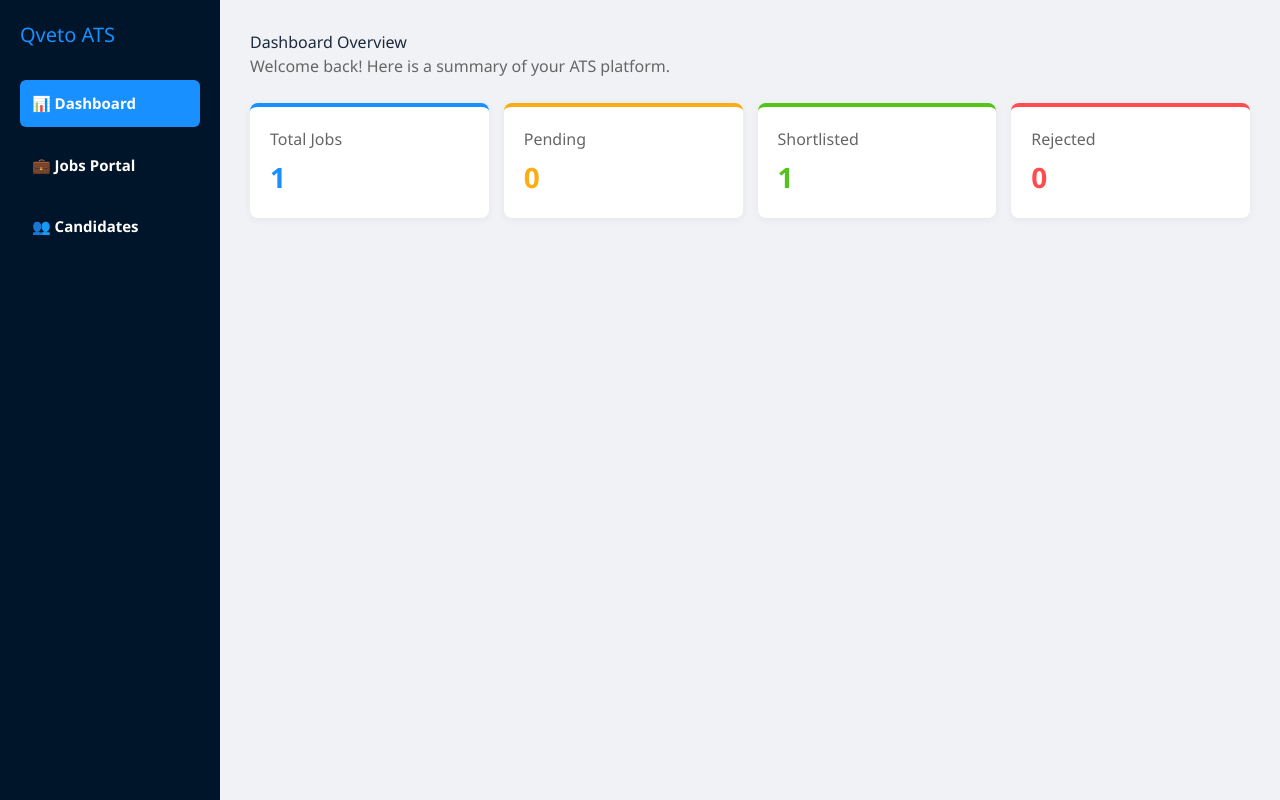
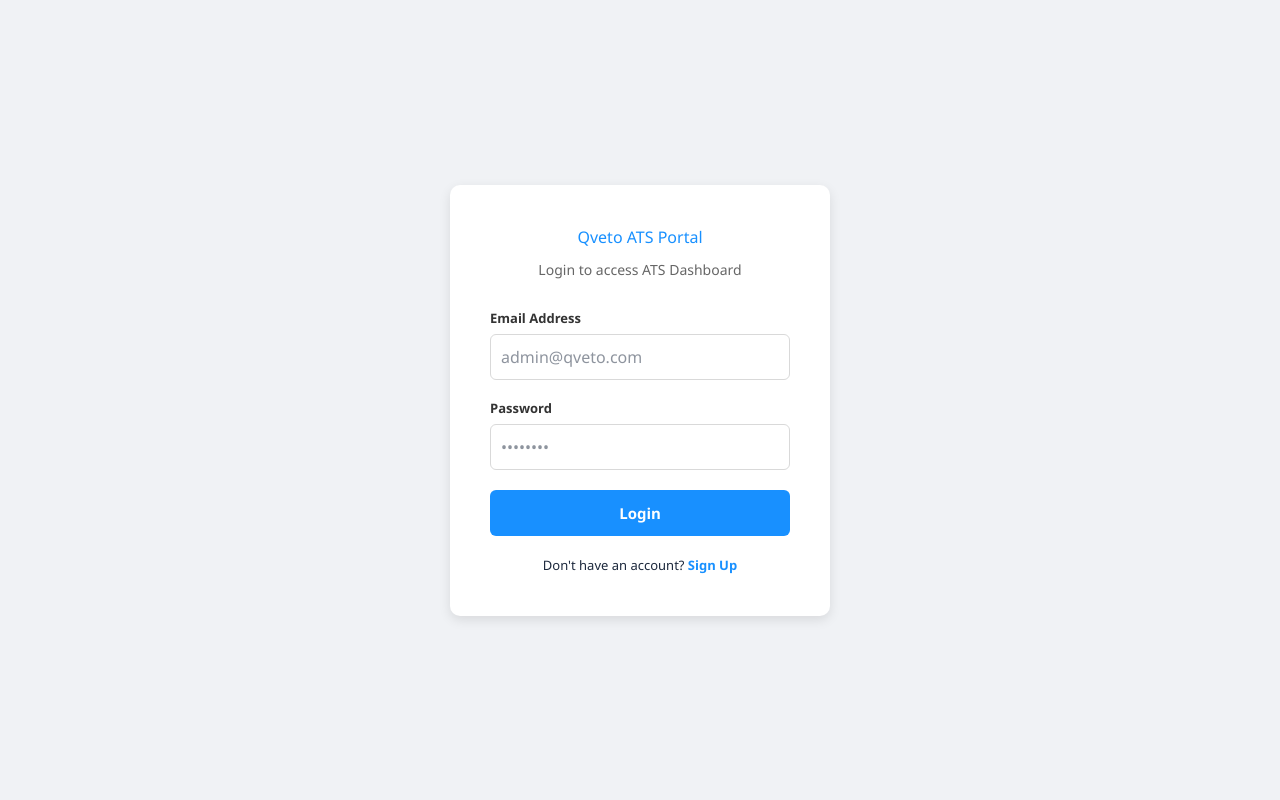
Before and after one commit to eshunehra830-create/qveto-ats, a React (Vite) app in the folder frontend/: page / in a window 1280 px wide. Built offline with nearby package versions, Linux system fonts and the light colour scheme.

Commit message:
add login, signup and logout functionality to app

```diff
--- a/frontend/src/app.jsx
+++ b/frontend/src/app.jsx
@@ -1,8 +1,14 @@
 import React, { useState, useEffect } from 'react';
 
 export default function App() {
+  // Auth state
+  const [isAuthenticated, setIsAuthenticated] = useState(false);
+  const [authMode, setAuthMode] = useState('login'); // 'login' or 'signup'
+  const [userEmail, setUserEmail] = useState('');
+  const [password, setPassword] = useState('');
+
+  // App Navigation & Data States
   const [activeTab, setActiveTab] = useState('dashboard');
-
   const [jobs, setJobs] = useState([]);
   const [candidates, setCandidates] = useState([]);
 
@@ -15,6 +21,14 @@ export default function App() {
   const [candFilter, setCandFilter] = useState('All');
 
   useEffect(() => {
+    // Check if user is already logged in
+    const token = localStorage.getItem('qveto_token');
+    const savedUser = localStorage.getItem('qveto_user');
+    if (token && savedUser) {
+      setIsAuthenticated(true);
+      setUserEmail(savedUser);
+    }
+
     const savedJobs = JSON.parse(localStorage.getItem('qveto_jobs')) || [
       { id: 1, title: 'Full Stack Developer', desc: 'React.js & Node.js integration.' }
     ];
@@ -25,6 +39,29 @@ export default function App() {
     setCandidates(savedCandidates);
   }, []);
 
+  // Auth Handlers
+  const handleAuthSubmit = (e) => {
+    e.preventDefault();
+    if (!userEmail || !password) return;
+
+    if (authMode === 'signup') {
+      alert("Account created successfully! Logging you in...");
+    }
+
+    localStorage.setItem('qveto_token', 'sample_auth_token_123');
+    localStorage.setItem('qveto_user', userEmail);
+    setIsAuthenticated(true);
+  };
+
+  const handleLogout = () => {
+    localStorage.removeItem('qveto_token');
+    localStorage.removeItem('qveto_user');
+    setIsAuthenticated(false);
+    setUserEmail('');
+    setPassword('');
+  };
+
+  // Job & Candidate Handlers
   const handleAddJob = (e) => {
     e.preventDefault();
     if (!jobTitle) return;
@@ -62,7 +99,7 @@ export default function App() {
 
   const handleExportCSV = () => {
     if (candidates.length === 0) {
-      alert("No data to export!");
+      alert("No candidate data to export!");
       return;
     }
     const headers = ["ID", "Name", "Email", "Status"];
@@ -82,11 +119,65 @@ export default function App() {
 
   const filteredCandidates = candidates.filter(c => candFilter === 'All' || c.status === candFilter);
 
+  // 1. SHOW LOGIN / SIGNUP SCREEN IF NOT AUTHENTICATED
+  if (!isAuthenticated) {
+    return (
+      <div style={{ display: 'flex', justifyContent: 'center', alignItems: 'center', minHeight: '100vh', backgroundColor: '#f0f2f5', fontFamily: 'Segoe UI, sans-serif' }}>
+        <div style={{ background: 'white', padding: '40px', borderRadius: '10px', boxShadow: '0 4px 12px rgba(0,0,0,0.1)', width: '380px' }}>
+          <h2 style={{ textAlign: 'center', color: '#1890ff', margin: '0 0 10px 0' }}>Qveto ATS Portal</h2>
+          <p style={{ textAlign: 'center', color: '#666', fontSize: '14px', marginBottom: '25px' }}>
+            {authMode === 'login' ? 'Login to access ATS Dashboard' : 'Create a new account'}
+          </p>
+
+          <form onSubmit={handleAuthSubmit}>
+            <div style={{ marginBottom: '15px' }}>
+              <label style={{ fontSize: '13px', color: '#333', fontWeight: '600' }}>Email Address</label>
+              <input
+                type="email"
+                placeholder="admin@qveto.com"
+                value={userEmail}
+                onChange={(e) => setUserEmail(e.target.value)}
+                required
+                style={{ width: '100%', padding: '10px', marginTop: '5px', borderRadius: '6px', border: '1px solid #d9d9d9', boxSizing: 'border-box' }}
+              />
+            </div>
+
+            <div style={{ marginBottom: '20px' }}>
+              <label style={{ fontSize: '13px', color: '#333', fontWeight: '600' }}>Password</label>
+              <input
+                type="password"
+                placeholder="••••••••"
+                value={password}
+                onChange={(e) => setPassword(e.target.value)}
+                required
+                style={{ width: '100%', padding: '10px', marginTop: '5px', borderRadius: '6px', border: '1px solid #d9d9d9', boxSizing: 'border-box' }}
+              />
+            </div>
+
+            <button type="submit" style={{ width: '100%', padding: '12px', backgroundColor: '#1890ff', color: 'white', border: 'none', borderRadius: '6px', cursor: 'pointer', fontWeight: '600', fontSize: '15px' }}>
+              {authMode === 'login' ? 'Login' : 'Sign Up'}
+            </button>
+          </form>
+
+          <div style={{ marginTop: '20px', textAlign: 'center', fontSize: '13px' }}>
+            {authMode === 'login' ? (
+              <span>Don't have an account? <a href="#signup" onClick={() => setAuthMode('signup')} style={{ color: '#1890ff', textDecoration: 'none', fontWeight: '600' }}>Sign Up</a></span>
+            ) : (
+              <span>Already have an account? <a href="#login" onClick={() => setAuthMode('login')} style={{ color: '#1890ff', textDecoration: 'none', fontWeight: '600' }}>Login</a></span>
+            )}
+          </div>
+        </div>
+      </div>
+    );
+  }
+
+  // 2. SHOW MAIN DASHBOARD IF AUTHENTICATED
   return (
     <div style={{ display: 'flex', minHeight: '100vh', fontFamily: 'Segoe UI, sans-serif', backgroundColor: '#f0f2f5' }}>
 
       {/* Sidebar Navigation */}
-      <div style={{ width: '220px', background: '#001529', color: 'white', padding: '20px', boxSizing: 'border-box' }}>
+      <div style={{ width: '230px', background: '#001529', color: 'white', padding: '20px', boxSizing: 'border-box', display: 'flex', flexDirection: 'column', justifyContent: 'space-between' }}>
+        <div>
           <h2 style={{ color: '#1890ff', fontSize: '20px', marginBottom: '30px' }}>Qveto ATS</h2>
           <div style={{ display: 'flex', flexDirection: 'column', gap: '15px' }}>
             <button
@@ -110,6 +201,18 @@ export default function App() {
           </div>
         </div>
 
+        {/* User Profile & Logout Button */}
+        <div style={{ borderTop: '1px solid #1f3b5c', paddingTop: '15px' }}>
+          <p style={{ margin: '0 0 10px 0', fontSize: '12px', color: '#a6adb4', wordBreak: 'break-all' }}>👤 {userEmail}</p>
+          <button
+            onClick={handleLogout}
+            style={{ width: '100%', padding: '10px', backgroundColor: '#ff4d4f', color: 'white', border: 'none', borderRadius: '6px', cursor: 'pointer', fontWeight: '600' }}
+          >
+            🚪 Logout
+          </button>
+        </div>
+      </div>
+
       {/* Main Content Area */}
       <div style={{ flex: 1, padding: '30px', boxSizing: 'border-box', overflowY: 'auto' }}>
 
@@ -117,7 +220,7 @@ export default function App() {
         {activeTab === 'dashboard' && (
           <div>
             <h2>Dashboard Overview</h2>
-            <p style={{ color: '#666', marginBottom: '25px' }}>Welcome back! Here is a summary of your ATS platform.</p>
+            <p style={{ color: '#666', marginBottom: '25px' }}>Welcome back, <strong>{userEmail}</strong>! Here is your hiring summary.</p>
 
             <div style={{ display: 'grid', gridTemplateColumns: 'repeat(4, 1fr)', gap: '15px', marginBottom: '30px' }}>
               <div style={{ background: 'white', padding: '20px', borderRadius: '8px', borderTop: '4px solid #1890ff', boxShadow: '0 2px 8px rgba(0,0,0,0.05)' }}>
```
Lines whose indentation alone changed are shown as unchanged.
